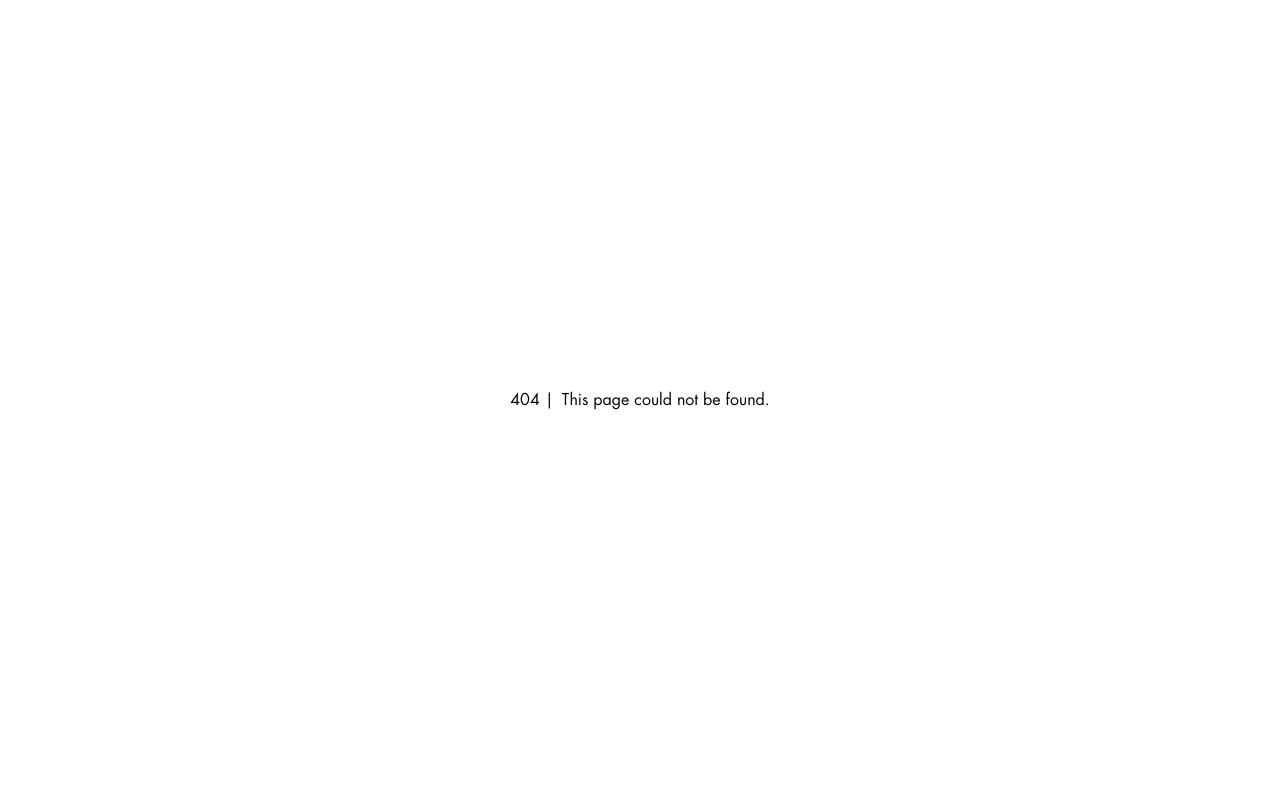
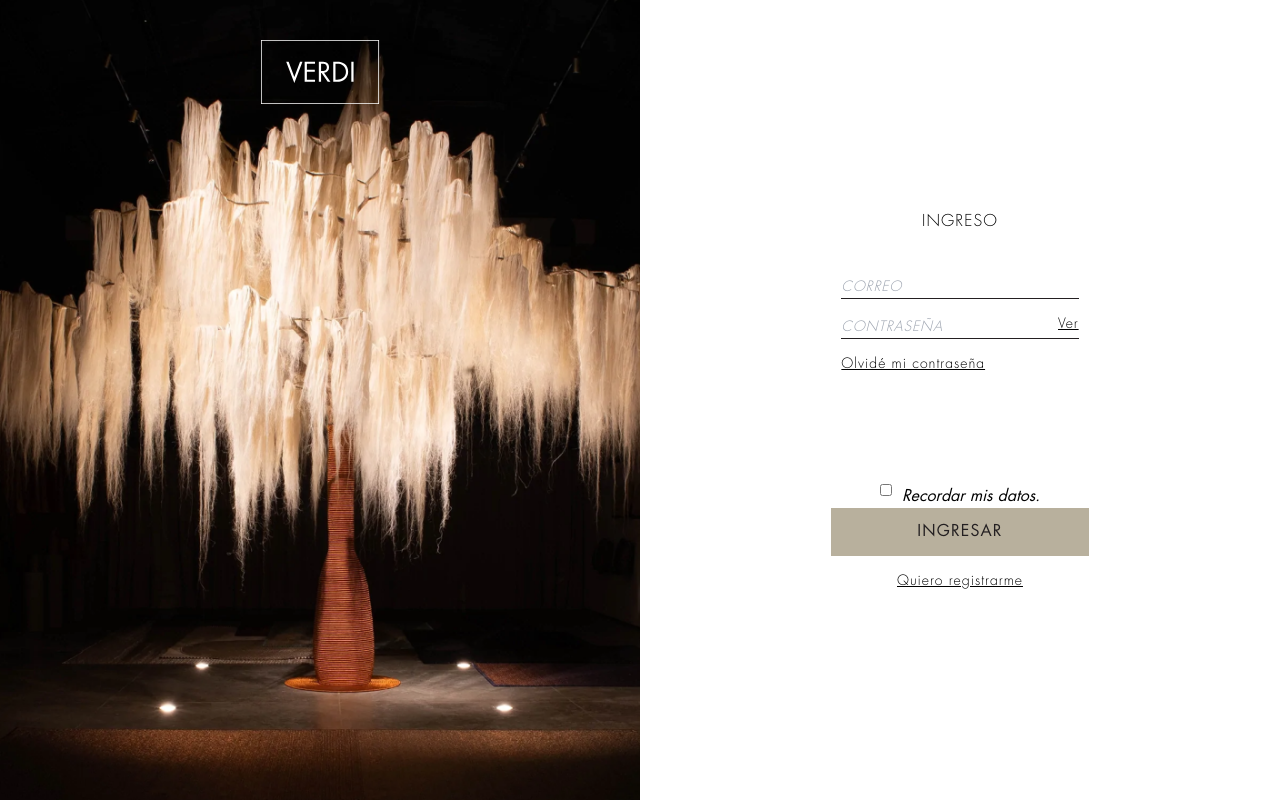
Before and after one commit to yoylermosquera/verdi-test, a Next.js app: page /auth/signIn in a window 1280 px wide. Before the commit this address had no page. Built offline with nearby package versions, Linux system fonts and the light colour scheme.

Commit message:
SignIn and SendCodeEmail layouts created

```diff
--- a/src/components/icon/Icons/extra-icons/Profile.tsx
+++ b/src/components/icon/Icons/extra-icons/Profile.tsx
@@ -1,5 +1,5 @@
 import React from 'react';
-import { IconProps } from '../index';
+import { IconProps } from '../../index';
 
 export function Profile(props: IconProps) {
   const { size, color, ...restSVGProps } = props;
--- /dev/null
+++ b/src/pages/auth/sendCodeEmail.tsx
@@ -0,0 +1,44 @@
+import React from 'react';
+import Link from 'next/link';
+import { NextPageWithLayout } from '../_app';
+import AuthLayout from '@/components/layouts/AuthLayout';
+import Button from '@/components/button';
+import Select from '@/components/select';
+import Input from '@/components/input';
+
+const typeUserList = [
+  { value: 'comercial', label: 'USUARIO' },
+  { value: 'user', label: 'USUARIO RETAIL' },
+]
+
+const sendCodeEmailPage: NextPageWithLayout = () => {
+  return (
+    <div className='h-full px-4 pt-11 pb-13 md:flex justify-center md:flex-col items-center md:p-0 '>
+        <h1 className='text-title text-center mb-11'>RECUPERAR MI CONTRASEÑA</h1>
+        <form className='md:max-w-[350px]'>
+          <section className='px-2.5 flex flex-col gap-4 mb-8'>
+
+            <Input placeholder='correo' type='email' />
+            <p className={'text-left text-input font-light italic '}>
+              Ingresa la dirección de correo electrónico al cual deseas recibir el código
+            </p>
+
+          </section>
+
+          <section className={'flex flex-col justify-center'}>
+            <Button type='button' className={'mb-4 mt-36 '} size='full'>CONTINUAR</Button>
+          </section>
+        </form>
+    </div>
+  );
+};
+
+sendCodeEmailPage.getLayout = (page) => {
+  return (
+    <AuthLayout imgClassName='h-[44%]' contentClassName='h-[56%]' >
+      {page}
+    </AuthLayout>
+  )
+};
+
+export default sendCodeEmailPage;
--- /dev/null
+++ b/src/pages/auth/signIn.tsx
@@ -0,0 +1,69 @@
+// import { getAuthLayout } from '@/components/layouts/AuthLayout';
+// import React from 'react'
+
+// function SingIn() {
+//   return (
+//     <div>LOGIN</div>
+//   )
+// }
+
+// SingIn.getLayout = getAuthLayout;
+
+// export default SingIn;
+
+import React from 'react';
+import Link from 'next/link';
+import { NextPageWithLayout } from '../_app';
+import AuthLayout from '@/components/layouts/AuthLayout';
+import Button from '@/components/button';
+import Input from '@/components/input';
+
+
+
+const SignInPage: NextPageWithLayout = () => {
+  return (
+    <div className='h-full px-4 pt-11 pb-13 md:flex justify-center md:flex-col items-center md:p-0 '>
+        <h1 className='text-title text-center mb-11'>INGRESO</h1>
+
+        <form className='md:max-w-[350px]'>
+          <section className='px-2.5 flex flex-col gap-4'>
+
+            <Input placeholder='correo' type='email' />
+            <Input placeholder='contraseña' type={'password'} />
+
+            <Link href={'#'} className={'text-left text-input underline underline-offset-1'}>
+              Olvidé mi contraseña
+            </Link>
+
+            <div className='flex items-left mb-24   md:justify-center md:mb-0  md:mt-24' >
+              {/* Aquí deseo que en la pantalla de la versión de escritorio,
+              el contenido de este div se vaya al fondo de su contenedor padre.   */}
+              <input type="checkbox" placeholder='Recordar mis datos' className={'w-3 h-3 mr-2.5 md:mb-0'} />
+
+              <span className=' text-left italic md:mb-0 '>Recordar mis datos.</span>
+              {/* Cambiar tipo de fuente  */}
+            </div>
+
+          </section>
+
+          <section className='flex flex-col justify-center  '>
+            <Button type='button' className='mb-4  ' size='full'>INGRESAR</Button>
+            <Link href={'#'} className={'text-center text-input underline underline-offset-1'}>
+              Quiero registrarme
+            </Link>
+          </section>
+        </form>
+
+    </div>
+  );
+};
+
+SignInPage.getLayout = (page) => {
+  return (
+    <AuthLayout imgClassName='h-[44%]' contentClassName='h-[56%]' >
+      {page}
+    </AuthLayout>
+  )
+};
+
+export default SignInPage;
--- a/src/pages/auth/singin.tsx
+++ /dev/null
@@ -1,12 +0,0 @@
-import { getAuthLayout } from '@/components/layouts/AuthLayout';
-import React from 'react'
-
-function SingIn() {
-  return (
-    <div>LOGIN</div>
-  )
-}
-
-SingIn.getLayout = getAuthLayout;
-
-export default SingIn;
```
Also changed, not shown: src/components/input/index.tsx (line endings or trailing spaces).
